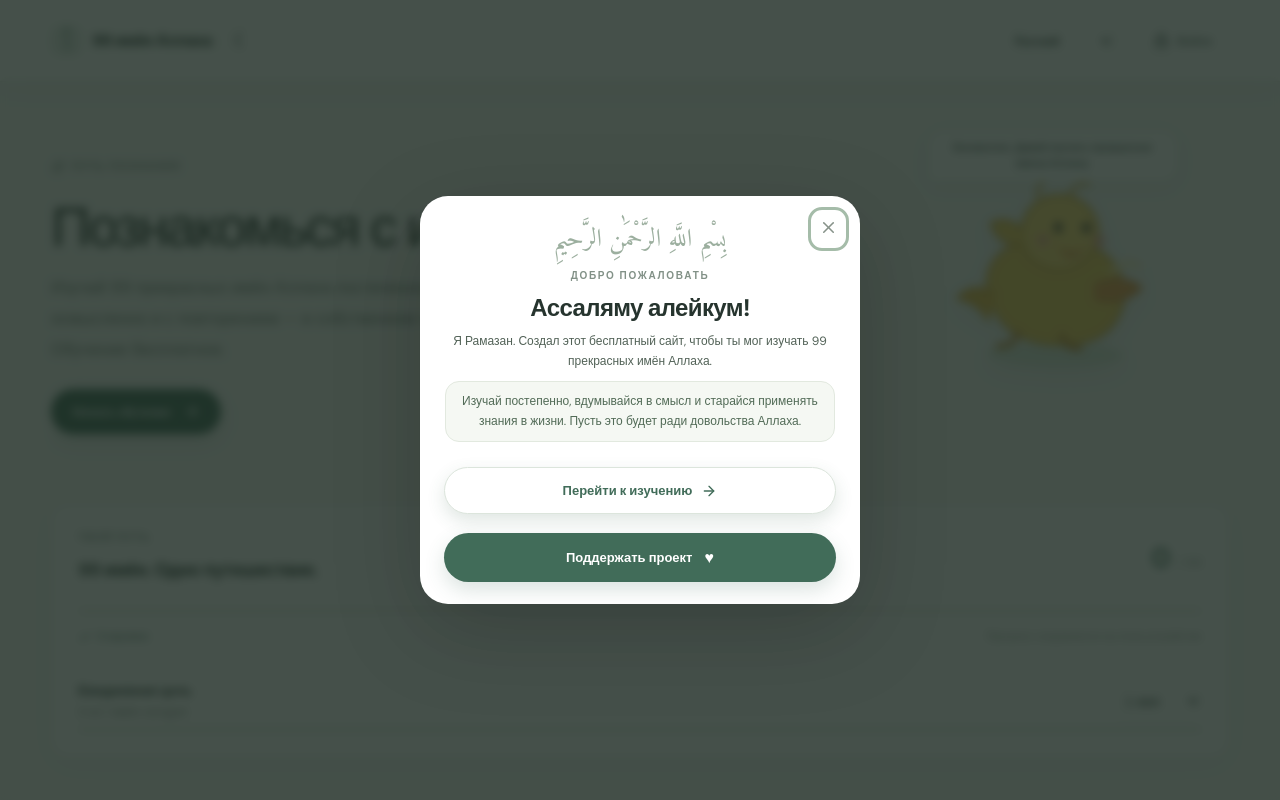
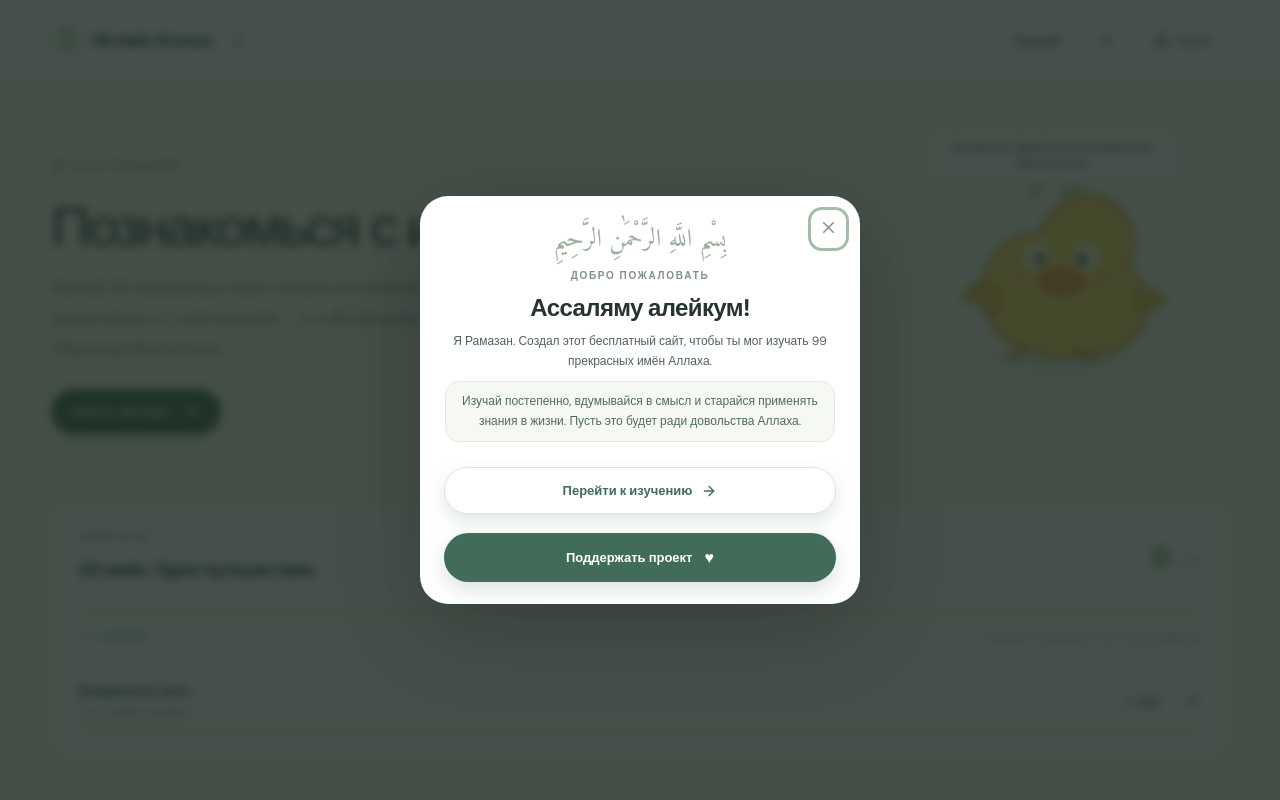
Before and after one commit to iamaldamov/99-names-of-allah, a React (Vite) app: page / in a window 1280 px wide. Shown: the top 800 px of the page. Built offline with nearby package versions, Linux system fonts and the light colour scheme; no server answers; the database is empty.

Commit message:
Redesign hero mascot as a recognizable yellow duck

```diff
--- a/src/DuckMascot.tsx
+++ b/src/DuckMascot.tsx
@@ -22,20 +22,24 @@ export function DuckMascot({ language }: { language: DuckLanguage }) {
       <div className="duck-speech" lang={language} dir={language === 'ar' ? 'rtl' : 'auto'}>{greetings[language]}</div>
       <svg className="duck-mascot-art" viewBox="0 0 220 190" role="img" aria-labelledby="duck-title">
         <title id="duck-title">{duckTitles[language]}</title>
-        <ellipse cx="112" cy="166" rx="63" ry="11" fill="#dce8d9" />
-        <path d="M54 122c-9-15-8-34 4-47 11-12 30-15 48-9 20-8 47-1 59 15 10 13 13 32 5 48-9 20-31 29-63 27-27-2-44-13-53-34Z" fill="#f6cf58" stroke="#d8a93b" strokeWidth="3" />
-        <path className="duck-mascot-wing duck-mascot-wing--left" d="M56 111c-16-9-27-6-35 4 15 3 24 10 29 21" fill="#efbd45" stroke="#d8a93b" strokeWidth="3" strokeLinejoin="round" />
-        <path d="M77 146c-2 9-8 13-18 13m59-11c1 8 7 12 17 12" fill="none" stroke="#c58d35" strokeWidth="5" strokeLinecap="round" />
-        <path className="duck-mascot-tail" d="M147 103c15-11 32-11 43-3-10 12-25 17-42 13" fill="#f2a34a" stroke="#d78b37" strokeWidth="3" strokeLinejoin="round" />
-        <path d="M87 31c10-13 31-17 47-7 15 10 20 28 12 44-8 17-29 25-48 16-19-8-26-31-11-53Z" fill="#ffdc70" stroke="#d8a93b" strokeWidth="3" />
-        <path d="M80 52c-8-10-19-12-29-7 4 13 14 20 28 20" fill="#f6cf58" stroke="#d8a93b" strokeWidth="3" strokeLinejoin="round" />
-        <ellipse className="duck-mascot-eye" cx="113" cy="48" rx="3.8" ry="5" fill="#4d4638" />
-        <ellipse className="duck-mascot-eye" cx="139" cy="48" rx="3.8" ry="5" fill="#4d4638" />
-        <circle cx="99" cy="60" r="6" fill="#f3a18d" opacity=".7" />
-        <circle cx="151" cy="60" r="6" fill="#f3a18d" opacity=".7" />
-        <path className="duck-mascot-beak" d="M113 65c8 7 18 7 26 0-7 13-19 16-26 0Z" fill="#e99a45" />
-        <path d="M94 20c-2-9 3-15 11-17m18 16c3-10 10-13 18-11" fill="none" stroke="#d8a93b" strokeWidth="3" strokeLinecap="round" />
-        <path d="M164 88c8-9 17-10 24-5" fill="none" stroke="#fff1ba" strokeWidth="5" strokeLinecap="round" />
+        <ellipse cx="110" cy="169" rx="62" ry="9" fill="#dce8d9" />
+        {/* A single rounded silhouette makes the head and body read as one little duck. */}
+        <path d="M48 128c-8-17-5-39 7-54 10-13 25-20 43-21 5-20 21-34 42-34 24 0 42 19 42 43 0 7-2 13-5 19 13 12 20 29 17 47-4 25-26 39-69 39-39 0-65-12-77-39Z" fill="#ffda68" stroke="#d5a13c" strokeWidth="3.5" strokeLinejoin="round" />
+        <path className="duck-mascot-wing duck-mascot-wing--left" d="M58 104c-15-8-28-2-31 13 11-2 20 3 28 14 8-8 9-18 3-27Z" fill="#f2c04e" stroke="#d5a13c" strokeWidth="3" strokeLinejoin="round" />
+        <path className="duck-mascot-tail" d="M183 111c13-10 23-8 29 0-8 10-18 13-29 9" fill="#f6c653" stroke="#d5a13c" strokeWidth="3" strokeLinejoin="round" />
+        <path d="M83 160c-2 5-7 8-14 9m64-9c2 5 7 8 14 9" fill="none" stroke="#d98b35" strokeWidth="5" strokeLinecap="round" />
+        <path d="M90 22c-1-8 3-13 9-16m18 13c4-8 10-10 16-8" fill="none" stroke="#d5a13c" strokeWidth="3" strokeLinecap="round" />
+        <ellipse cx="94" cy="75" rx="10" ry="12" fill="#fff" />
+        <ellipse cx="139" cy="75" rx="10" ry="12" fill="#fff" />
+        <ellipse className="duck-mascot-eye" cx="97" cy="77" rx="4.5" ry="6" fill="#3e382f" />
+        <ellipse className="duck-mascot-eye" cx="136" cy="77" rx="4.5" ry="6" fill="#3e382f" />
+        <circle cx="99" cy="74" r="1.8" fill="#fff" />
+        <circle cx="138" cy="74" r="1.8" fill="#fff" />
+        <ellipse cx="79" cy="94" rx="8" ry="5" fill="#f3a18d" opacity=".65" />
+        <ellipse cx="154" cy="94" rx="8" ry="5" fill="#f3a18d" opacity=".65" />
+        {/* Broad, flat orange bill: the clearest visual cue that this is a duck. */}
+        <path className="duck-mascot-beak" d="M101 91c7-5 24-5 32 0 7 4 7 10 0 14-9 5-24 5-32 0-7-4-7-10 0-14Z" fill="#ee963e" stroke="#d47c2e" strokeWidth="2.5" />
+        <path d="M107 96c6 2 15 2 21 0" fill="none" stroke="#ffd08a" strokeWidth="2" strokeLinecap="round" />
       </svg>
     </aside>
   );
```
